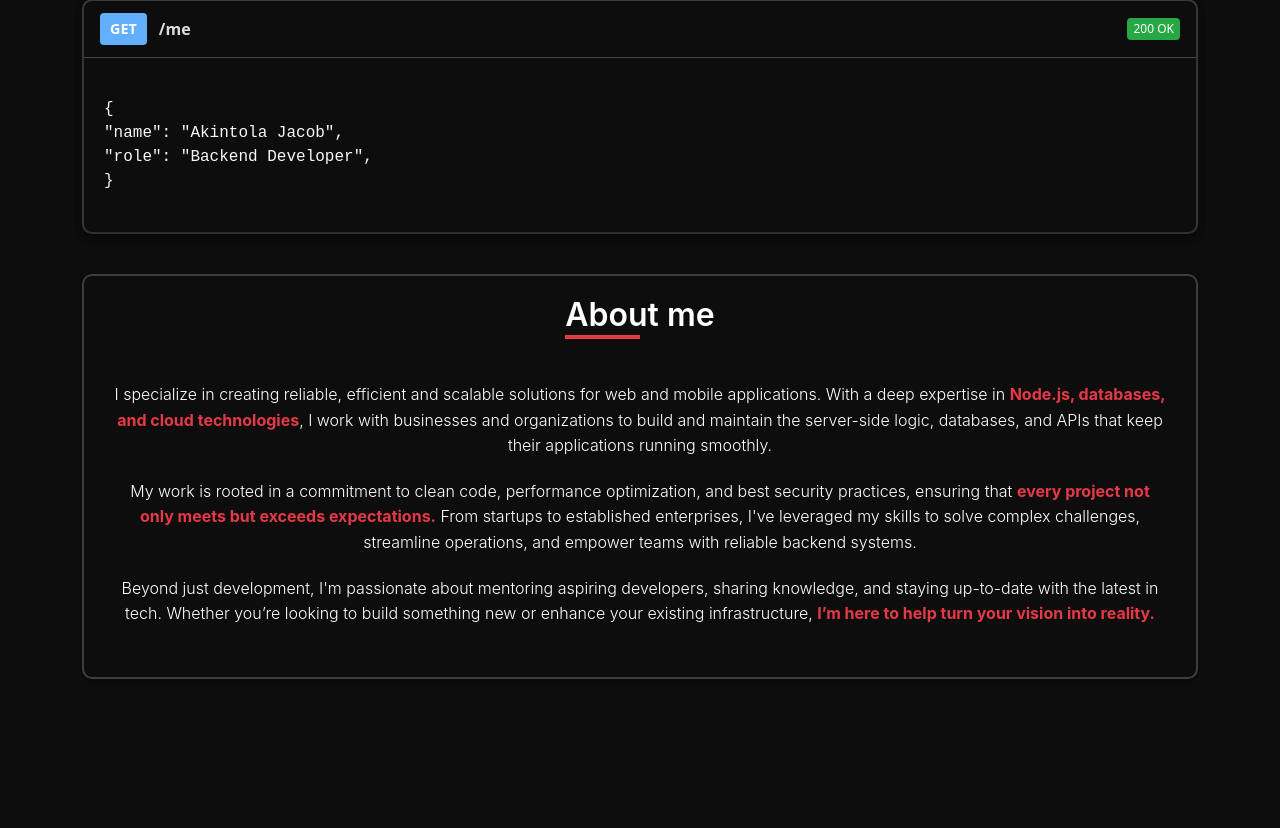
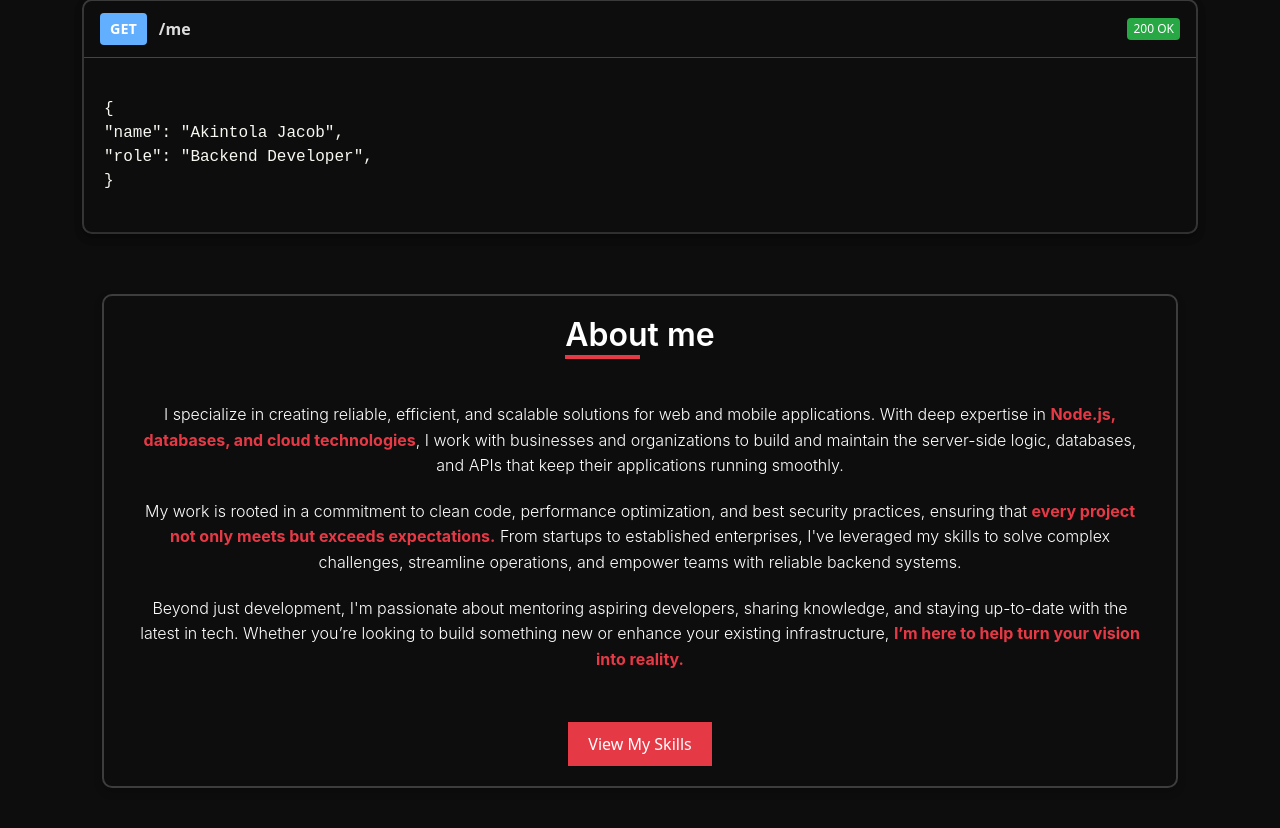
Before and after one commit to jaykobak/portfolio-website, a Flask app: page / in a window 1280 px wide. Shown: the part 821-1649 px from the top of the page. Before the commit the page ends 1500 px from the top, so only its background shows below. Run offline with Flask 3, Linux system fonts and the light colour scheme; some libraries are stand-ins or nearby versions.

Commit message:
Added my skills section

```diff
--- a/static/script.js
+++ b/static/script.js
@@ -59,3 +59,14 @@ document.addEventListener("DOMContentLoaded", function () {
         });
     });
 });
+
+// toggle to skills section
+function showSkills() {
+    document.getElementById('about').classList.remove('active');
+    document.getElementById('skills').classList.add('active');
+}
+
+function showAbout() {
+    document.getElementById('skills').classList.remove('active');
+    document.getElementById('about').classList.add('active');
+}
--- a/static/styles.css
+++ b/static/styles.css
@@ -428,7 +428,7 @@ body {
     .response-content {
         font-size: 0.8rem;
     }
-}b
+}
 
 h1,
 h2,
@@ -532,7 +532,7 @@ div h5::after {
     background-color: #e63946;
 }
 
-.about-paragraphs {
+.about-paragraphs, .skills-list {
     padding-top: 20px;
     padding-left: 10px;
     padding-right: 10px;
@@ -542,21 +542,35 @@ div h5::after {
     margin: 0 auto;
 }
 
-.paragraph {
+.paragraph, .skill-item {
     font-size: 16px;
     margin: 20px 0;
     line-height: 1.6;
 }
 
+.toggle-section {
+    margin-top: 20px;
+    padding: 10px 20px;
+    background-color: #e63946;
+    color: white;
+    border: none;
+    cursor: pointer;
+    transition: background-color 0.3s ease;
+}
+
+.toggle-section:hover {
+    background-color: #d6303a;
+}
+
 /* font-size for smaller screens */
 @media (max-width: 768px) {
-    .paragraph {
+    .paragraph, .skill-item {
         font-size: 18px;
     }
 }
 
 @media (max-width: 380px) {
-    .paragraph {
+    .paragraph, .skill-item {
         font-size: 15px;
     }
 }
@@ -589,6 +603,31 @@ div h5::after {
 
 .link-to-services:hover {
     color: #ff4d4d;
+}
+
+#carousel {
+    display: flex;
+    justify-content: center;
+    align-items: center;
+    padding: 20px;
+    box-sizing: border-box;
+    position: relative;
+}
+
+.carousel-slide {
+    width: 100%;
+    position: absolute;
+    top: 0;
+    left: 0;
+    visibility: hidden;
+    transition: opacity 0.5s ease, transform 0.5s ease;
+    opacity: 0;
+}
+
+.carousel-slide.active {
+    opacity: 1;
+    visibility: visible;
+    position: relative;
 }
 
 .skill-content {
--- a/templates/about_me.html
+++ b/templates/about_me.html
@@ -24,13 +24,15 @@
 </section>
 
 <!-- Full about me section -->
-<section class="animate-on-scroll" id="about">
+<section class="animate-on-scroll" id="carousel">
     <div class="container">
+        <!-- About Me Section -->
+        <div class="carousel-slide active" id="about">
             <div class="intro" style="padding-bottom: 20px; padding-left: 20px; padding-right: 20px;">
                 <h4 class="inter-main-header-paragraph">About me</h4>
                 <div class="about-paragraphs">
                     <p class="inter-about-me-paragraph paragraph">
-                    I specialize in creating reliable, efficient and scalable solutions for web and mobile applications. With a deep
+                        I specialize in creating reliable, efficient, and scalable solutions for web and mobile applications. With deep
                         expertise in <a href="#" class="link-to-services">Node.js, databases, and cloud technologies</a>, I work with businesses and organizations to build and
                         maintain the server-side logic, databases, and APIs that keep their applications running smoothly.
                     </p>
@@ -41,6 +43,26 @@
                         Beyond just development, I'm passionate about mentoring aspiring developers, sharing knowledge, and staying up-to-date with the latest in tech. Whether you’re looking to build something new or enhance your existing infrastructure, <a href="" class="link-to-services">I’m here to help turn your vision into reality.</a>
                     </p>
                 </div>
+                <button class="toggle-section" onclick="showSkills()">View My Skills</button>
+            </div>
+        </div>
+
+        <!-- My Skills Section -->
+        <div class="carousel-slide" id="skills">
+            <div class="intro" style="padding-bottom: 20px; padding-left: 20px; padding-right: 20px;">
+                <h4 class="inter-main-header-paragraph">My Skills</h4>
+                <div class="skills-list">
+                    <ul class="skills-paragraphs">
+                        <li class="skill-item paragraph">Node.js & Express</li>
+                        <li class="skill-item paragraph">Database Design & Management (SQL, MongoDB)</li>
+                        <li class="skill-item paragraph">RESTful APIs & GraphQL</li>
+                        <li class="skill-item paragraph">Cloud Platforms (AWS, Azure, GCP)</li>
+                        <li class="skill-item paragraph">Performance Optimization & Security</li>
+                        <li class="skill-item paragraph">Mentoring & Knowledge Sharing</li>
+                    </ul>
+                </div>
+                <button class="toggle-section" onclick="showAbout()">Go Back to About Me</button>
+            </div>
         </div>
     </div>
 </section>
```
Lines whose indentation alone changed are shown as unchanged.
